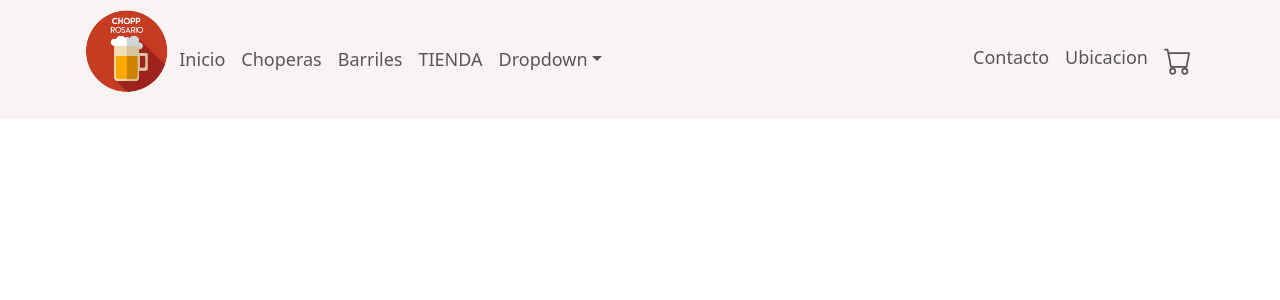
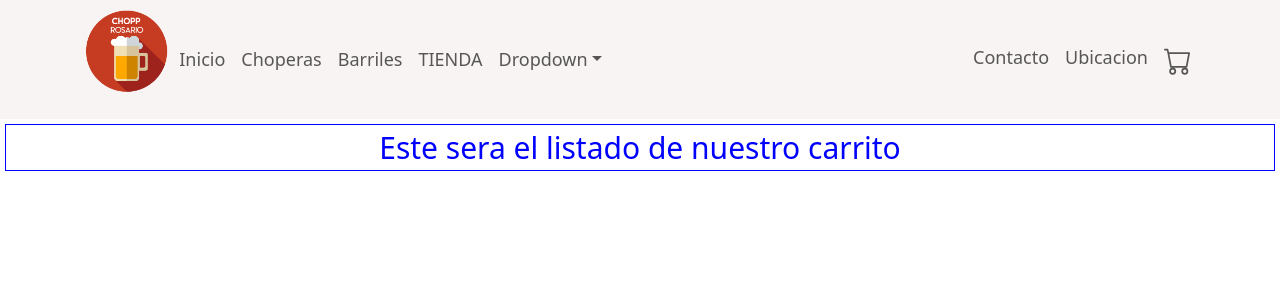
Before and after one commit to estefanobiasin/coderchopprosario, a React (Create React App) app: page / in a window 1280 px wide. Shown: the top 300 px of the page. Built offline with nearby package versions, Linux system fonts and the light colour scheme.

Commit message:
Correction Entrega 3

```diff
--- a/src/App.js
+++ b/src/App.js
@@ -1,12 +1,17 @@
 
 import NavBar from "./components/NavBar";
+import CartWidget from "./components/CartWidget";
+import ItemListContainer from "./components/ItemListContainer";
+import "./components/NavBar.css";
 
 
 export default function App(){
   return (
     <div className="App">
     <NavBar/>
+    <ItemListContainer greeting="Este sera el listado de nuestro carrito"  />
     </div>
+
 
   )
 }
--- a/src/components/ItemListContainer.js
+++ b/src/components/ItemListContainer.js
@@ -1,12 +1,15 @@
 import React from 'react';
+import './NavBar.css';
+function ItemListContainer ({greeting}){
 
-class ItemListContainer extends React.Component{
+    return(
+                 <div className="item">
+                     {greeting}
 
-    render (){
-        return(
-           <h1>Lista de elementos</h1>
+                </div>
+
         )
-    }
+
 
 }
-export default ItemListContainer
+ export default ItemListContainer
--- a/src/components/NavBar.css
+++ b/src/components/NavBar.css
@@ -21,3 +21,10 @@
     border:solid 3px;
     margin: 30px;
 }
+.item{
+    font-size: 30px;
+    border: solid 1px;
+    color: blue;
+    margin: 5px;
+    text-align: center;
+}
--- /dev/null
+++ b/src/components/Style.css
@@ -0,0 +1,5 @@
+.ItemList{
+    font-size: 50px;
+    border: solid 1px;
+    color: blue;
+}
```
